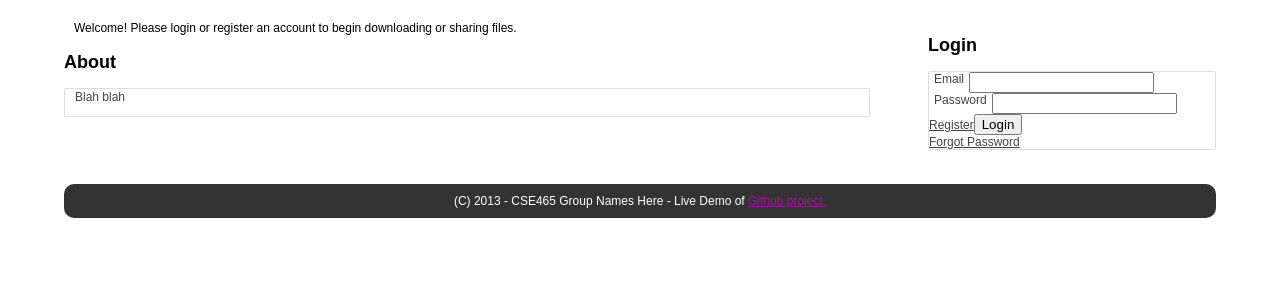
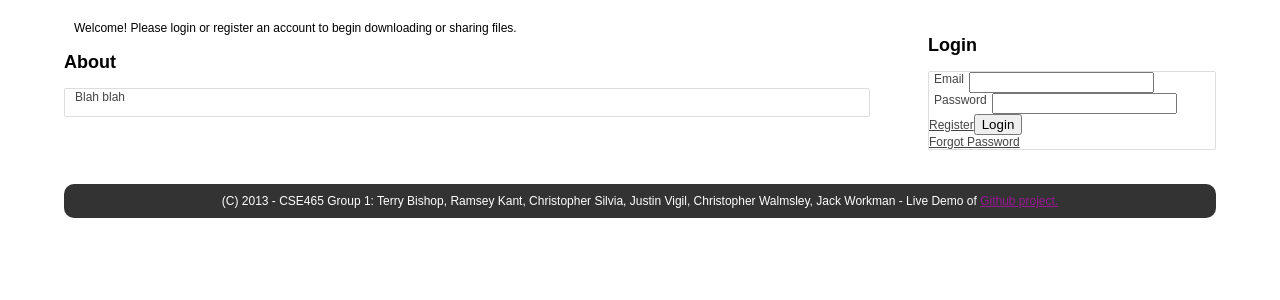
Before and after one commit to RamseyK/465share, a CodeIgniter app: page /index.php/home/index in a window 1280 px wide. Shown: the part 91-391 px from the top of the page. Run offline with CodeIgniter, Linux system fonts and the light colour scheme; some libraries are stand-ins or nearby versions.

```diff
--- a/application/views/site_main.php
+++ b/application/views/site_main.php
@@ -69,7 +69,7 @@ if(isset($content)) echo $content;
 <?php if(isset($widgets)) echo $widgets ?>
 </div>
 
-<div id="footer"><p><center>(C) 2013 - CSE465 Group Names Here - Live Demo of <a href="https://github.com/RamseyK/465share">Github project.</a></center></p></div>
+<div id="footer"><p><center>(C) 2013 - CSE465 Group 1: Terry Bishop, Ramsey Kant, Christopher Silvia, Justin Vigil, Christopher Walmsley, Jack Workman - Live Demo of <a href="https://github.com/RamseyK/465share">Github project.</a></center></p></div>
 
 </div> <!-- end container -->
 </body>
```
Also changed, not shown: license.txt (added), 1 other file.
